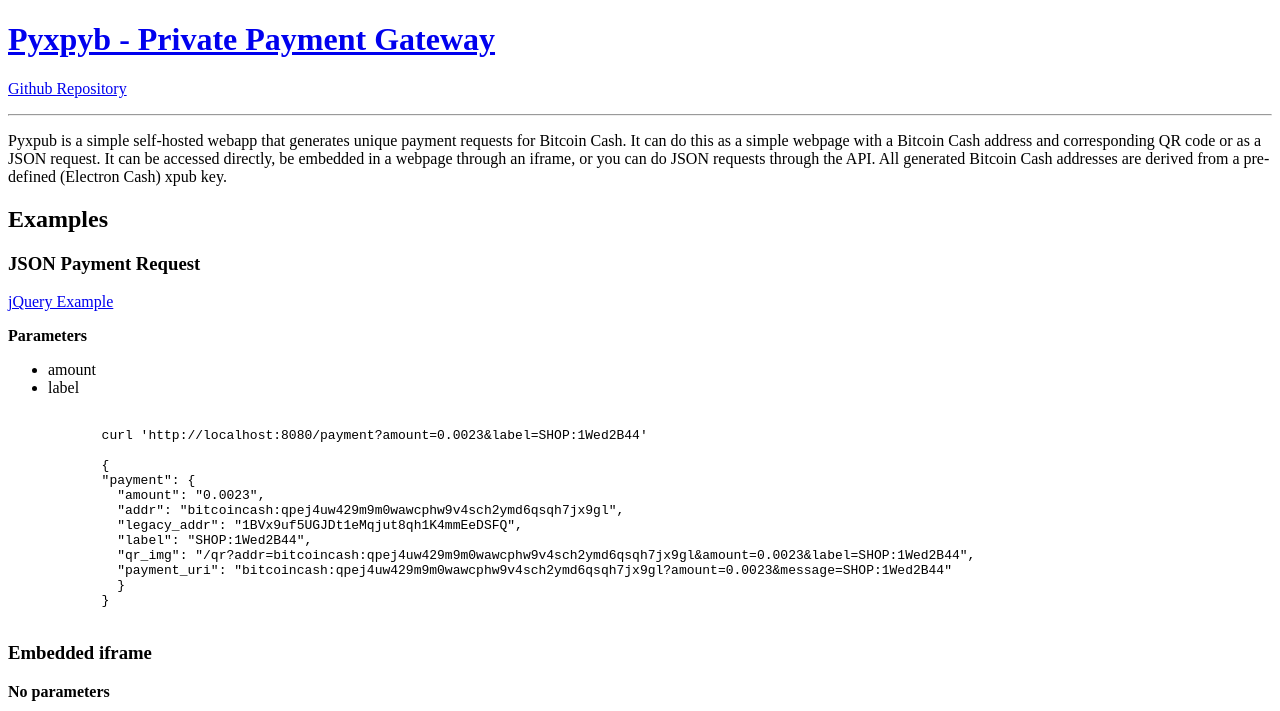
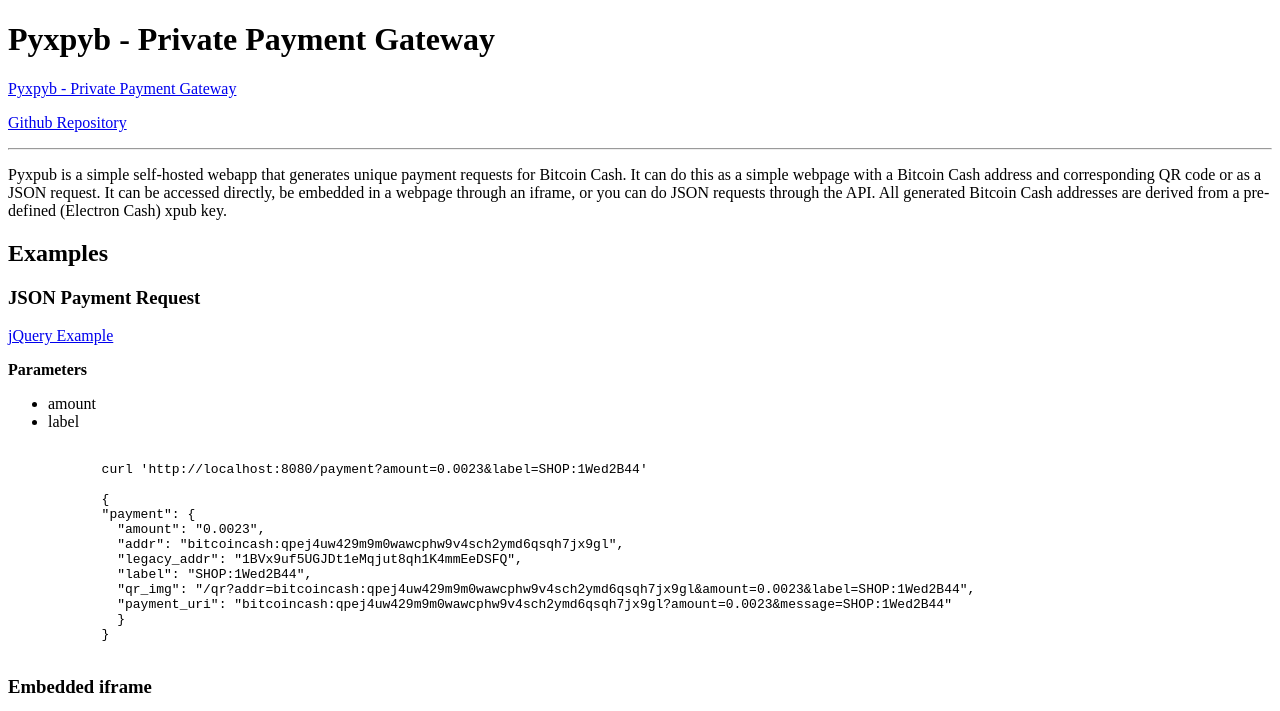
Before and after one commit to acidsploit/pyxpub, a plain HTML site: page docs/index.html in a window 1280 px wide. Shown: the top 711 px of the page. Drawn offline with Linux system fonts and the light colour scheme.

Commit message:
Update index.html

```diff
--- a/docs/index.html
+++ b/docs/index.html
@@ -4,7 +4,8 @@
   </head>
   <body>
     <div style="width:900; margin:0 auto;">
-        <h1><a href="https://acidsploit.github.io/pyxpub/">Pyxpyb - Private Payment Gateway</a></h1>
+        <h1>Pyxpyb - Private Payment Gateway</h1>
+        <p><a href="https://acidsploit.github.io/pyxpub/">Pyxpyb - Private Payment Gateway</a></p>
         <p><a href="https://github.com/acidsploit/pyxpub/">Github Repository</a></p>
         <hr />
         <p>
```
